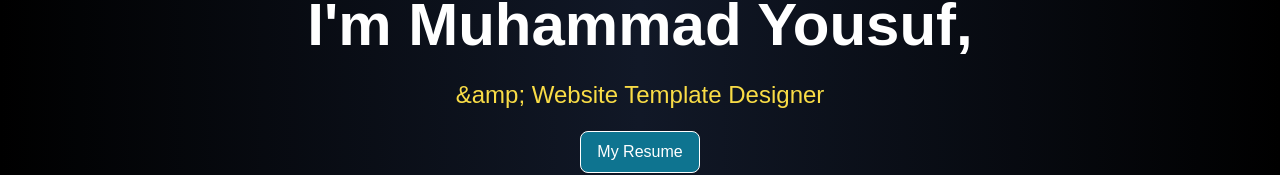
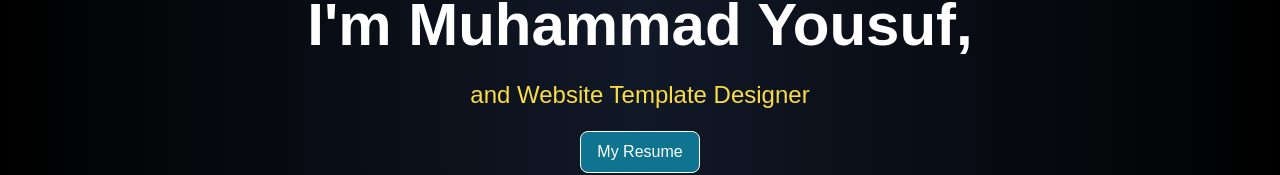
Before and after one commit to MYousuf-Codes/my-portfolio-website, a Next.js app: page / in a window 1280 px wide. Shown: the part 316-491 px from the top of the page. Built offline with nearby package versions, Linux system fonts and the light colour scheme.

Commit message:
Update Home.tsx

```diff
--- a/src/components/Home.tsx
+++ b/src/components/Home.tsx
@@ -6,7 +6,7 @@ import Link from 'next/link';
 const texts = [
   "A passionate Front-End Developer",
   "A passionate UX/UI Designer",
-  "&amp; Website Template Designer" // Escape the ampersand character
+  " and Website Template Designer" // Escape the ampersand character
 ];
 
 export default function Home() {
```
